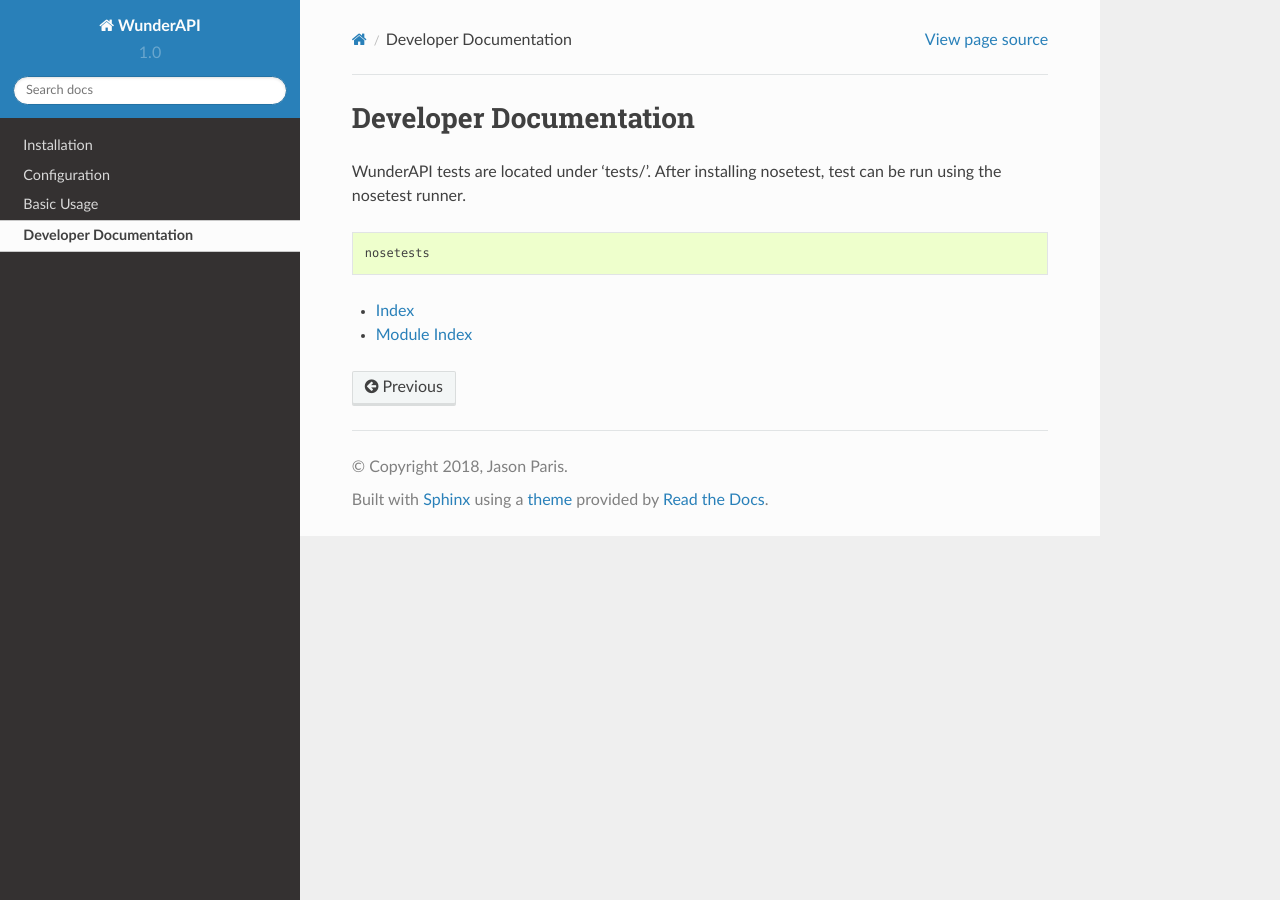
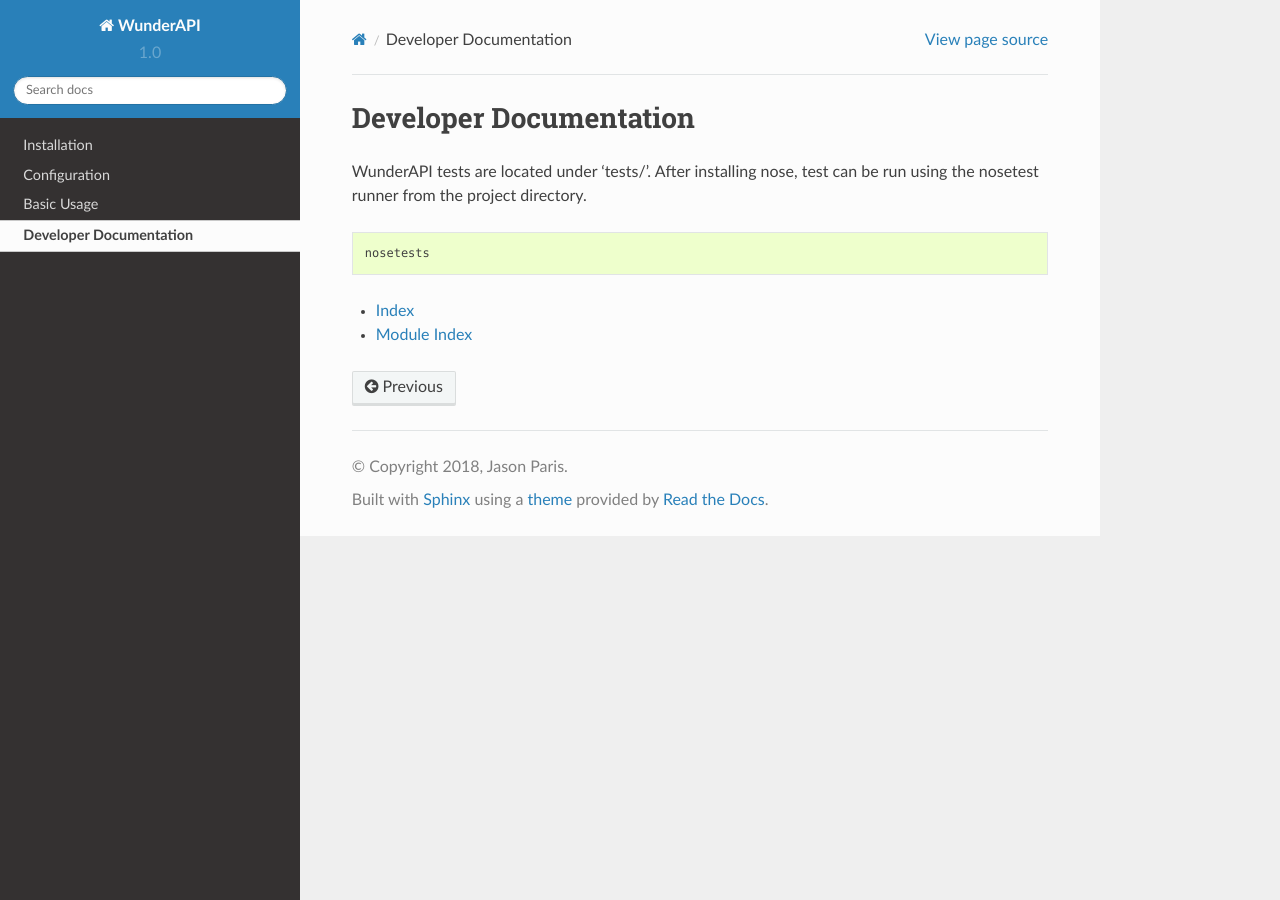
Before and after one commit to paris3200/WunderAPI, a Sphinx documentation site: the page built from docs/developer.rst, in a window 1280 px wide. Built offline with Sphinx 7.4.7 and the Read the Docs theme 2.0.0, drawn with Linux system fonts in a browser that asks for light colours.

Commit message:
Corrected the name of the test package.

```diff
--- a/docs/developer.rst
+++ b/docs/developer.rst
@@ -1,8 +1,8 @@
 Developer Documentation
 ======================
 
-WunderAPI tests are located under 'tests/'.  After installing nosetest, test
-can be run using the nosetest runner. ::
+WunderAPI tests are located under 'tests/'.  After installing nose, test
+can be run using the nosetest runner from the project directory. ::
 
     nosetests
 
```
